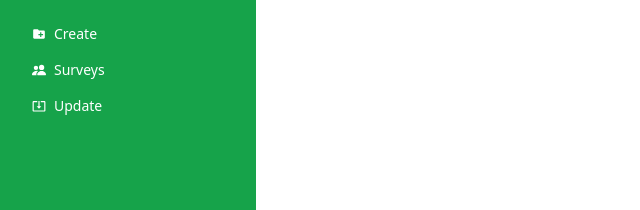
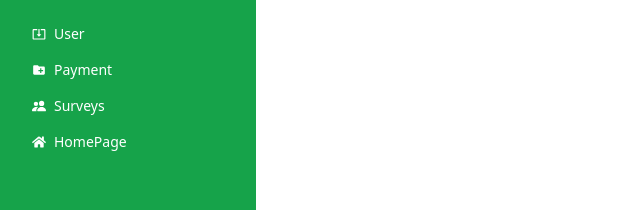
Before and after one commit to Shameha/servey_client, a React (Vite) app: page /dashboard in a window 1280 px wide. Shown: the top 210 px of the page, without its empty margins (0-640 px from the left). Built offline with nearby package versions, Linux system fonts and the light colour scheme; no server answers; sample sign-in values are in the browser's storage.

Commit message:
added survey dashbord

```diff
--- a/src/Layout/Dashboard.jsx
+++ b/src/Layout/Dashboard.jsx
@@ -4,17 +4,32 @@ import { NavLink, Outlet } from "react-router-dom";
 import { MdCreateNewFolder } from "react-icons/md";
 import { BsFillPeopleFill } from "react-icons/bs";
 import { MdSystemUpdateAlt } from "react-icons/md";
+import { FaHome } from "react-icons/fa";
 // import Navbar from "../Pages/Shared/Navbar/Navbar";
 // import Footer from "../Pages/Shared/Footer/Footer";
 
 const Dashboard = () => {
+  const isAdmin = true;
+  const isServey = true;
   return (
     <div className="flex">
       <div className="w-64 min-h-screen bg-green-600 text-white">
         <ul className="menu p-4">
-                <li><NavLink to="/dashboard/create"><MdCreateNewFolder />Create</NavLink></li>
+          {
+
+          isAdmin?<><li><NavLink to="/dashboard/users"><MdSystemUpdateAlt />User</NavLink></li>
+            <li><NavLink to="/dashboard/payment"><MdCreateNewFolder />Payment</NavLink></li>
             <li><NavLink to="/dashboard/surveys"><BsFillPeopleFill />Surveys</NavLink></li>
-                <li><NavLink to="/dashboard/update"><MdSystemUpdateAlt />Update</NavLink></li>
+          </>:
+          isServey ? <>  <li><NavLink to="/dashboard/create"><MdCreateNewFolder />Create</NavLink></li>
+          <li><NavLink to="/dashboard/surveys"><BsFillPeopleFill />Surveys</NavLink></li>
+          <li><NavLink to="/dashboard/update"><MdSystemUpdateAlt />Update</NavLink></li></>
+          :
+          <><li><NavLink to="/dashboard/report"><MdCreateNewFolder />My report</NavLink></li>
+            <li><NavLink to="/dashboard/payment"><BsFillPeopleFill />Surveys</NavLink></li></>
+              }
+              <li><NavLink to="/"><FaHome />HomePage</NavLink></li>
+
         </ul>
       </div>
 
--- /dev/null
+++ b/src/Pages/Dashboard/AdminPay/AdminPay.jsx
@@ -0,0 +1,11 @@
+// import React from 'react';
+
+const AdminPay = () => {
+    return (
+        <div>
+          <h1>here all payment</h1>
+        </div>
+    );
+};
+
+export default AdminPay;
--- /dev/null
+++ b/src/Pages/Dashboard/AllUsers/AllUsers.jsx
@@ -0,0 +1,11 @@
+// import React from 'react';
+
+const AllUsers = () => {
+    return (
+        <div>
+           <h1>here all users</h1>
+        </div>
+    );
+};
+
+export default AllUsers;
--- a/src/Pages/Dashboard/Create/Create.jsx
+++ b/src/Pages/Dashboard/Create/Create.jsx
@@ -3,7 +3,7 @@
 const Create = () => {
     return (
         <div>
-            <h1 className="text-6xl">create your vote</h1>
+            <h1 className="text-6xl">here create</h1>
         </div>
     );
 };
--- /dev/null
+++ b/src/Pages/Dashboard/SurveyPage/SurveyPage.jsx
@@ -0,0 +1,11 @@
+// import React from 'react';
+
+const SurveyPage = () => {
+    return (
+        <div>
+            <h1>here all survices</h1>
+        </div>
+    );
+};
+
+export default SurveyPage;
```
Also changed, not shown: src/Routers/Router.jsx (+18 -0 lines). Lines whose indentation alone changed are shown as unchanged.
